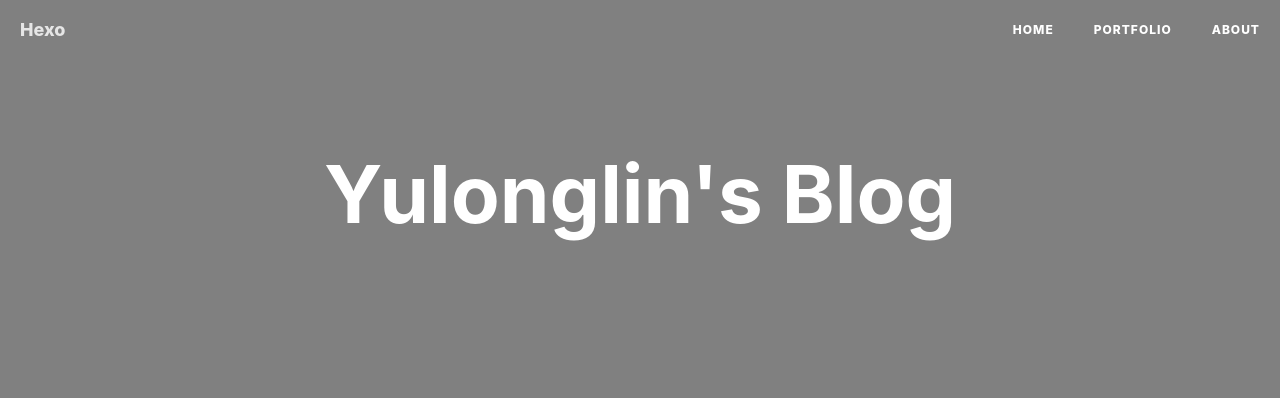
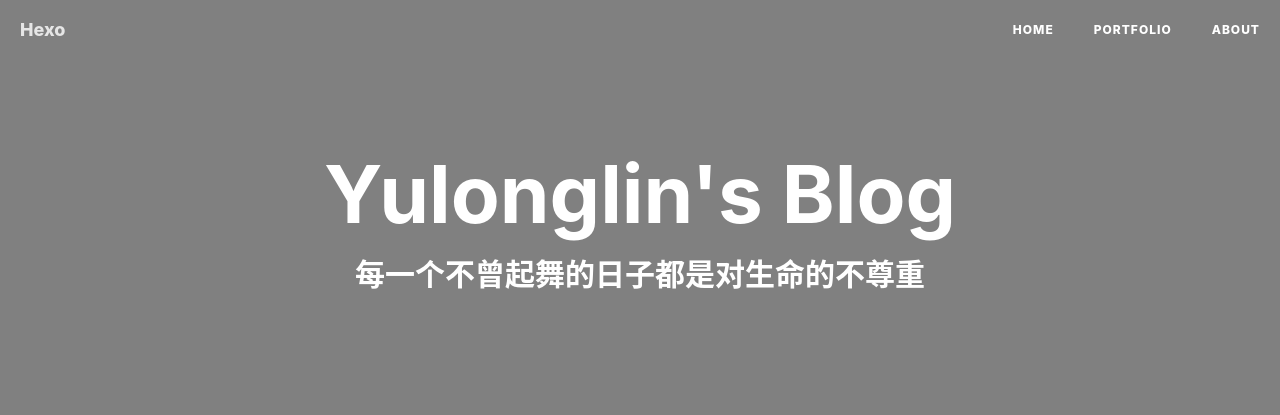
Before and after one commit to GiveYouBest/yulonglin.github.io, a plain HTML site: page index.html in a window 1280 px wide. Shown: the top 415 px of the page. Drawn offline with nearby package versions, Linux system fonts and the light colour scheme.

Commit message:
Site updated: 2019-04-21 09:49:55

```diff
--- a/index.html
+++ b/index.html
@@ -62,6 +62,7 @@
 
                     <div class="site-heading">
                         <h1>Yulonglin's Blog</h1>
+                        <h2>每一个不曾起舞的日子都是对生命的不尊重</h2>
                         <!--<hr class="small">-->
                         <span class="subheading"></span>
                     </div>
```
